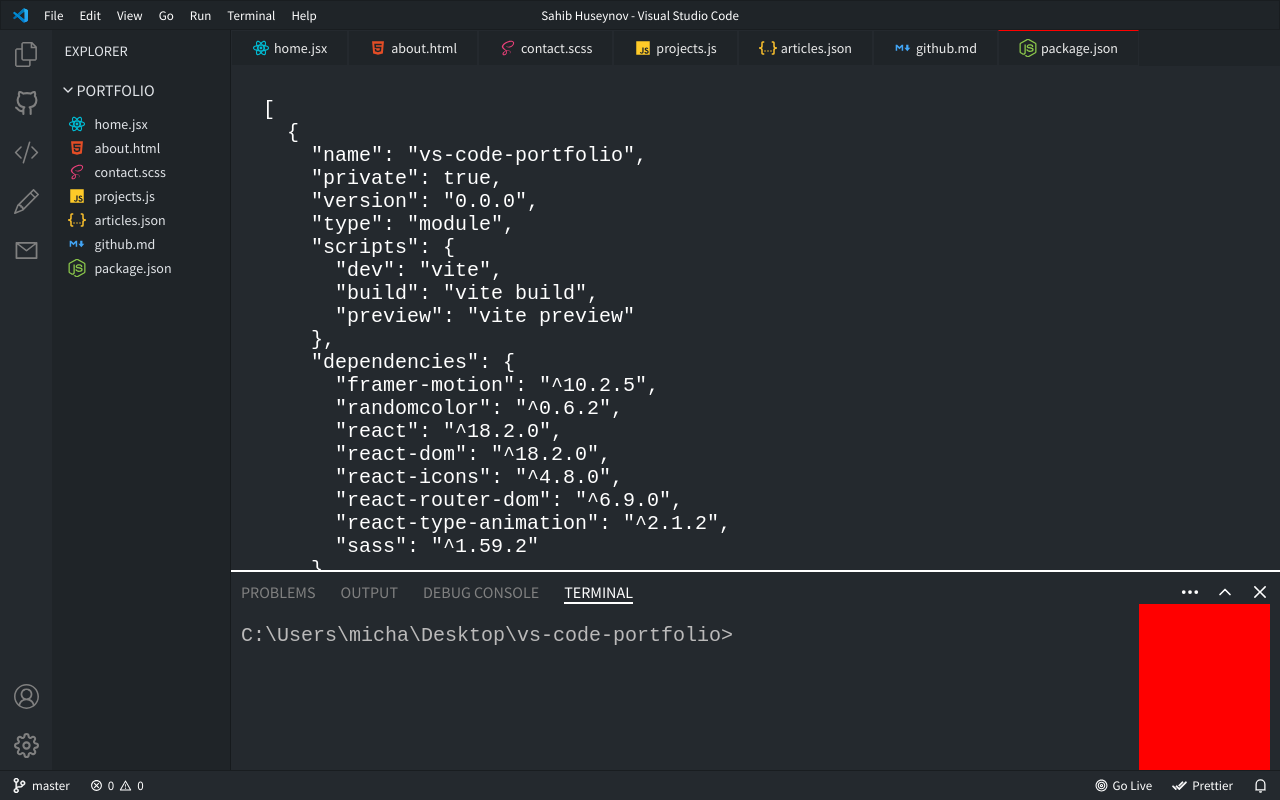
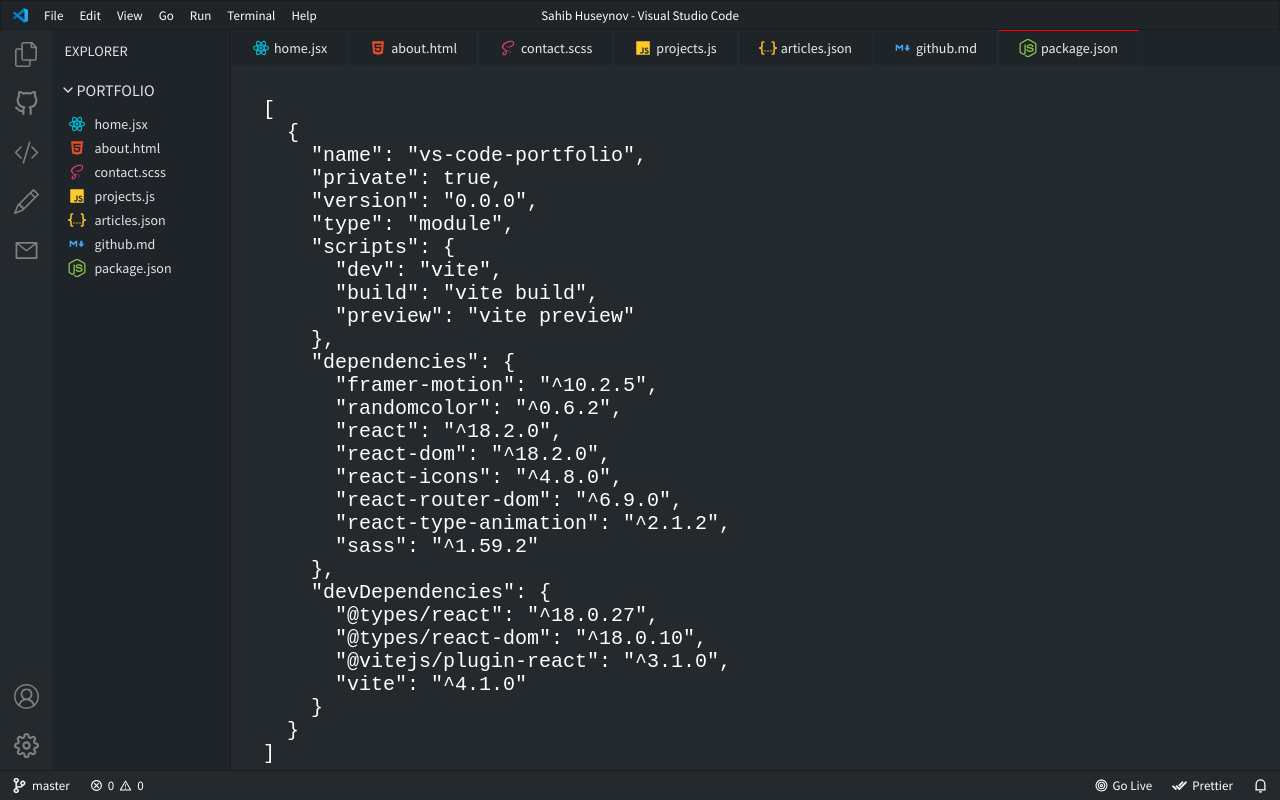
Before and after one commit to sahibhuseynov/vs-code-portfolio, a React (Vite) app: page /package in a window 1280 px wide. Built offline with nearby package versions, Linux system fonts and the light colour scheme.

Commit message:
terminal update

```diff
--- a/src/App.jsx
+++ b/src/App.jsx
@@ -1,3 +1,4 @@
+import React, { useState } from 'react';
 import { createBrowserRouter, Outlet, RouterProvider } from "react-router-dom";
 import Navbar from './components/Navbar/Navbar';
 import Sidebar from './components/Sidebar/Sidebar';
@@ -13,9 +14,10 @@
 
 
 const Layout = () => {
+  const [isTerminalOpen, setIsTerminalOpen] = useState(false)
   return (
     <>
-        <Navbar />
+        <Navbar isTerminalOpen={isTerminalOpen} setIsTerminalOpen={setIsTerminalOpen}/>
         <div className="main__content">
             <Sidebar />
             <Explorer />
@@ -23,7 +25,9 @@
                 <Tabs />
                 <div className="outlet">
                 <Outlet/>
-                <div className='terminal' ><Terminal /></div>
+                {
+                  isTerminalOpen && <div className='terminal' ><Terminal isTerminalOpen={isTerminalOpen} setIsTerminalOpen={setIsTerminalOpen} /></div>
+                }
                 </div>
             </div>
         </div>
--- a/src/components/Navbar/Navbar.jsx
+++ b/src/components/Navbar/Navbar.jsx
@@ -1,7 +1,7 @@
 import React from 'react'
 import './Navbar.scss'
 import VsCodeIcon from '../../assets/vscode_icon.svg'
-const Navbar = () => {
+const Navbar = ({isTerminalOpen,setIsTerminalOpen}) => {
 
   return (
     <section className='navbar'>
@@ -13,7 +13,7 @@
           <p>View</p>
           <p>Go</p>
           <p>Run</p>
-          <p >Terminal</p>
+          <p onClick={() => setIsTerminalOpen(!isTerminalOpen)} >Terminal</p>
           <p>Help</p>
         </div>
      </di >
--- a/src/components/Tabs/Tabs.jsx
+++ b/src/components/Tabs/Tabs.jsx
@@ -6,7 +6,7 @@
 const Tabs = () => {
   const location = useLocation();
   const {pathname} = location;
-  console.log(pathname)
+
   return (
     <div className='tabs'>
     {explorerItems.map((item, index) => (
--- a/src/components/Terminal/Terminal.jsx
+++ b/src/components/Terminal/Terminal.jsx
@@ -4,7 +4,7 @@
 import {BsThreeDots} from 'react-icons/bs'
 import { FiChevronUp} from 'react-icons/fi'
 import {RxCross2} from 'react-icons/rx'
-const Terminal = () => {
+const Terminal = ({isTerminalOpen,setIsTerminalOpen}) => {
   return (
     <div className='terminal__container'>
         <Resizable
@@ -27,7 +27,7 @@
         <div className="right">
         <BsThreeDots size={20}/>
         <FiChevronUp size={20}/>
-        <RxCross2 size={20}/>
+        <RxCross2 size={20} onClick={() => setIsTerminalOpen(!isTerminalOpen)}/>
         </div>
 
   </div>
--- a/src/pages/Package/Package.jsx
+++ b/src/pages/Package/Package.jsx
@@ -31,7 +31,7 @@
 ]
 const Package = () => {
   return (
-    <div>
+    <div style={{height:'100%'}}>
 
         <pre style={{fontSize:'20px'}}>{JSON.stringify(data, null, 2)}</pre>
 
--- a/src/pages/Projects/Projects.scss
+++ b/src/pages/Projects/Projects.scss
@@ -1,7 +1,7 @@
 @import '../../sass/index.scss';
 
 .projects{
-
+height: 100%;
     h3{
         margin-bottom: 30px;
     }
```
